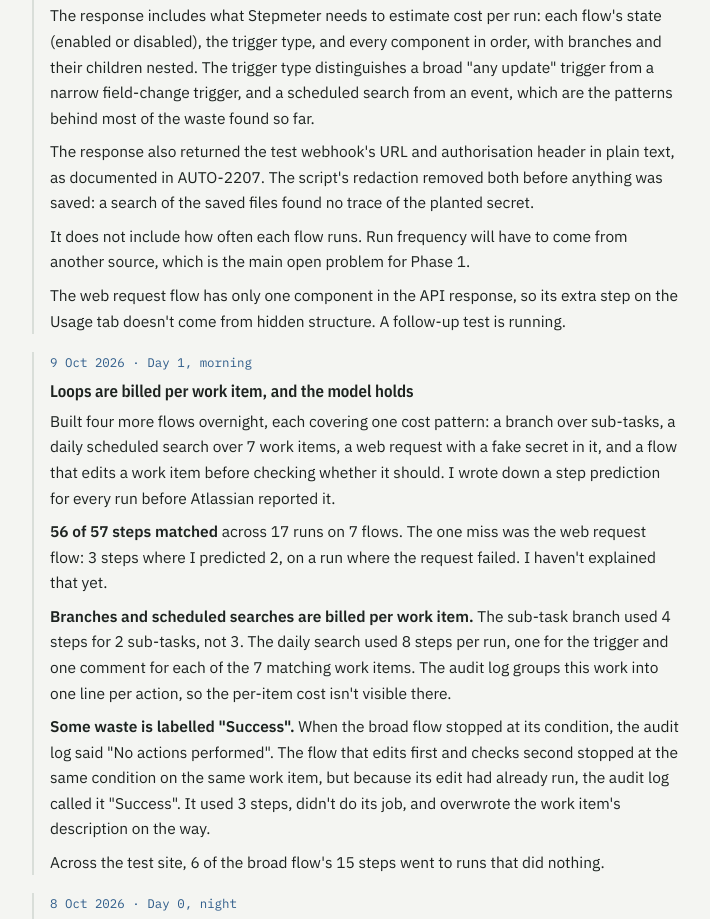
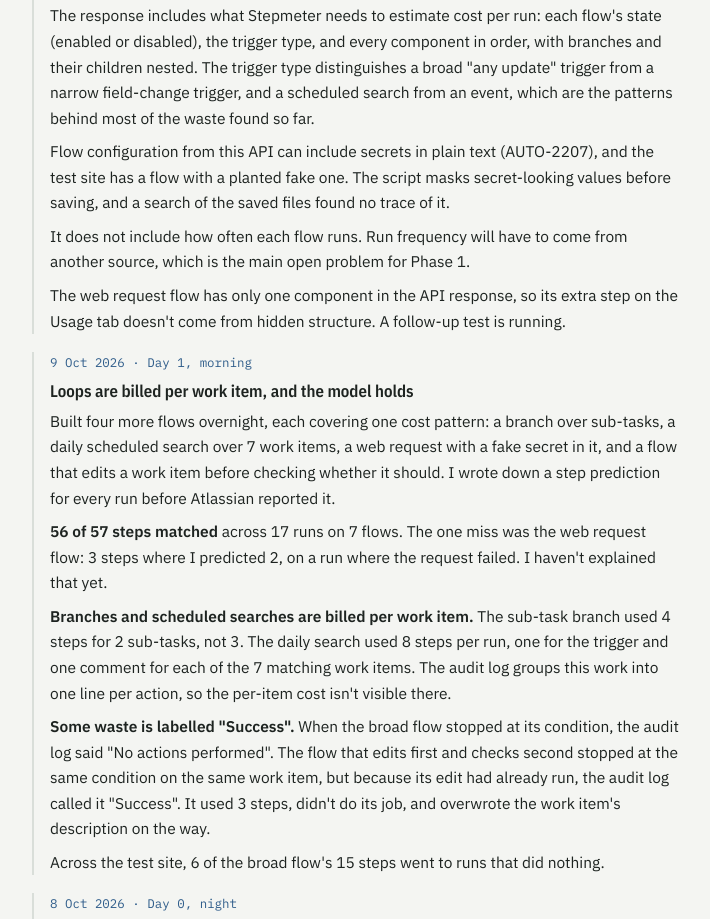
Before and after one commit to pvikash789-rgb/Stepmeter-for-Atlassian, a plain HTML site: page docs/index.html in a window 1280 px wide. Shown: the part 3411-4330 px from the top of the page, without its empty margins (218-928 px from the left). Drawn offline with nearby package versions, Linux system fonts and the light colour scheme.

Commit message:
Journal: state only what the redaction check verified
Co-Authored-By: Claude Opus 5.5 <noreply@anthropic.com>
Claude-Session: https://claude.ai/code/session_01NuWCcWWgWkz1MqWjoyc32S

```diff
--- a/docs/index.html
+++ b/docs/index.html
@@ -164,7 +164,7 @@ a:focus-visible{outline:2px solid var(--accent);outline-offset:2px}
       <h3>The API returns each flow's full structure</h3>
       <p>Ran the spike script against the test site. It listed all 9 flows and fetched each one's configuration through the Automation Rule Management API, using a classic API token with basic authentication on the site address. My first run failed with HTTP 401 because of a typo in the email address, which a login check added to the script now catches.</p>
       <p>The response includes what Stepmeter needs to estimate cost per run: each flow's state (enabled or disabled), the trigger type, and every component in order, with branches and their children nested. The trigger type distinguishes a broad "any update" trigger from a narrow field-change trigger, and a scheduled search from an event, which are the patterns behind most of the waste found so far.</p>
-      <p>The response also returned the test webhook's URL and authorisation header in plain text, as documented in AUTO-2207. The script's redaction removed both before anything was saved: a search of the saved files found no trace of the planted secret.</p>
+      <p>Flow configuration from this API can include secrets in plain text (AUTO-2207), and the test site has a flow with a planted fake one. The script masks secret-looking values before saving, and a search of the saved files found no trace of it.</p>
       <p>It does not include how often each flow runs. Run frequency will have to come from another source, which is the main open problem for Phase 1.</p>
       <p>The web request flow has only one component in the API response, so its extra step on the Usage tab doesn't come from hidden structure. A follow-up test is running.</p>
     </article>
```
